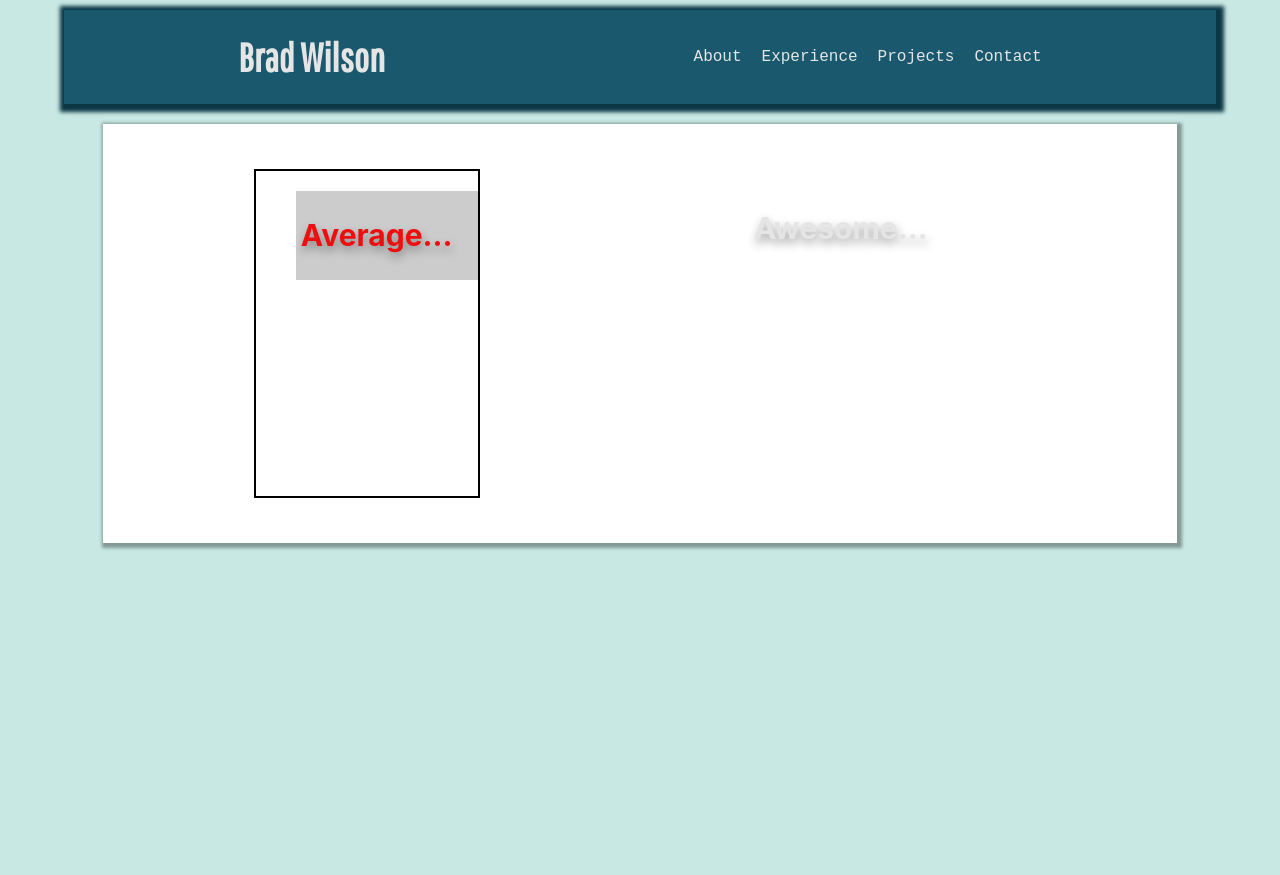
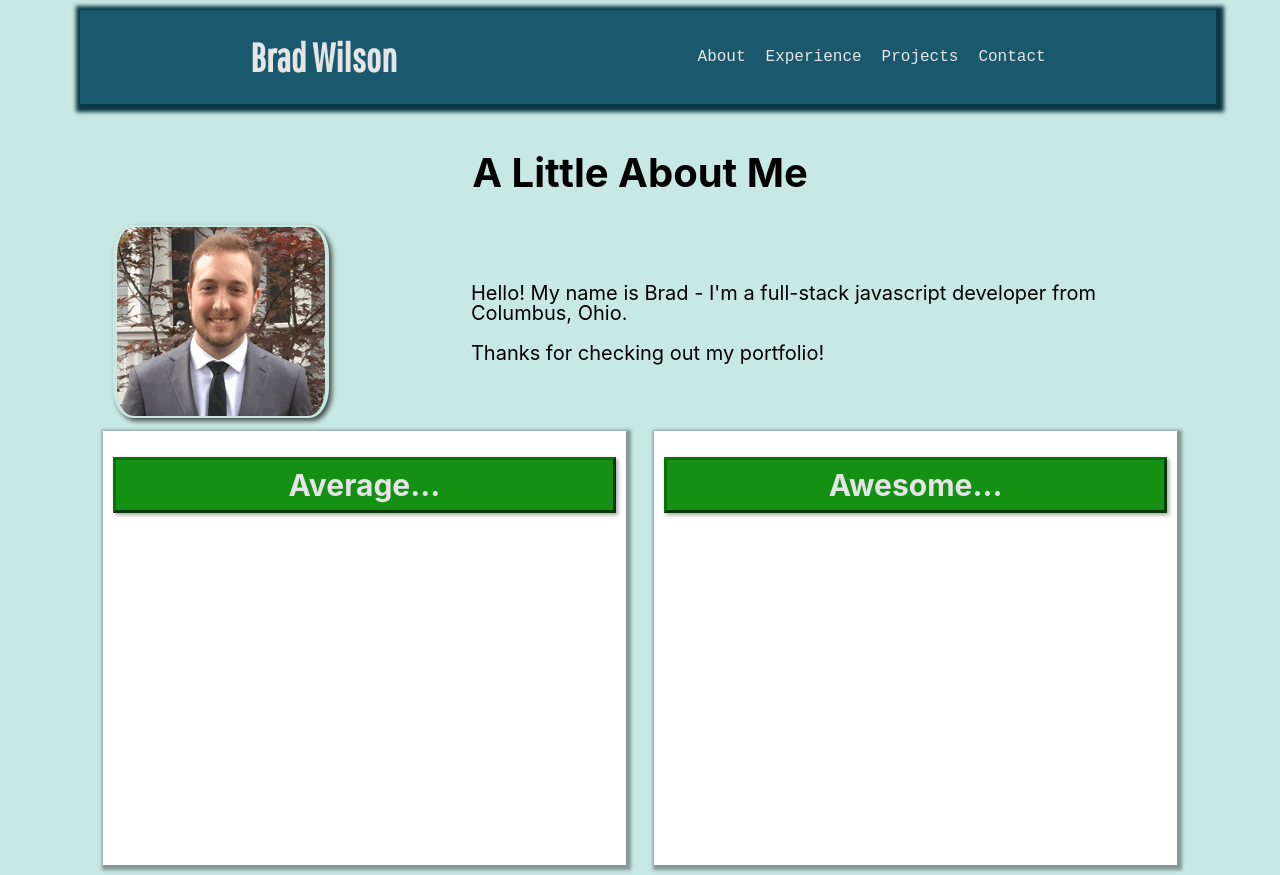
Before and after one commit to bnwilson/bnwilson.github.io, a React (Create React App) app: page / in a window 1280 px wide. Before the commit the page ends 800 px from the top, so only its background shows below. Built offline with nearby package versions, Linux system fonts and the light colour scheme; a web font is replaced by a local one.

Commit message:
Added navbar button formatting for handleNavClick() in App.js to highligh selected links

```diff
--- a/src/App.js
+++ b/src/App.js
@@ -20,6 +20,10 @@ function App() {
   function handleNavClick (event) {
     event.preventDefault();
     let mainContentKey = event.currentTarget.getAttribute('value');
+    let prevNav = document.querySelector('.navbar_button__active');
+    prevNav &&
+      prevNav.classList.toggle('navbar_button__active');
+    event.currentTarget.classList.toggle('navbar_button__active');
     setMain(mainContentKey);
   }
 
--- a/src/Components/About.jsx
+++ b/src/Components/About.jsx
@@ -1,6 +1,7 @@
 import React from 'react';
 import '../styles/styles.css';
 import '../styles/about.css';
+import {Logo} from './Header';
 
 function addRemoveHidden(elementClass) {
     const items = document.querySelectorAll(elementClass);
@@ -10,46 +11,60 @@ function addRemoveHidden(elementClass) {
         let item = items[i];
         item.classList.toggle('toggle-hidden');
         i === items.length - 1 ? clearInterval(interval) : i++;
-    }, 2000)
+    }, 1400)
 }
 
-function About () {
+function About (props) {
     const handleClick = (event) => {
         const value = event.currentTarget.getAttribute('value');
         value === "average" ?
-            addRemoveHidden('.about-list-avg li:not(:first-child)') :
-            addRemoveHidden('.about-list-awesome li:not(:first-child')
+            addRemoveHidden('.about-list-avg li') :
+            addRemoveHidden('.about-list-awesome li')
     }
 
     return (
-        <div>
+        <div className="about__content-wrapper">
+            {props.children}
+            <div className="about-me-wrapper">
+                <span className="about-me__subheader">
+                    <Logo/>
+                    <span className="about_text-box">
+                        <p className="about_text">
+                            Hello! My name is Brad - I'm a full-stack javascript developer
+                            from Columbus, Ohio.
+                            <br/><br/>
+                            Thanks for checking out my portfolio!
+                        </p>
+                    </span>
+                </span>
+            </div>
+            <div className="about-wrapper">
                 <span className="content_box">
-                <div className="about-list-avg">
-                    <ul>
-                        <li>
                     <h2
-                                    className="about-header"
+                        className="about-header average-title"
                         onClick={handleClick}
                         value="average"
                         >Average...
                     </h2>
-                        </li>
-                        <li className="about-hidden">>Golfer</li>
+                    <div className="about-list-avg">
+                        <ul>
+                            <li className="about-hidden">Golfer</li>
                             <li className="about-hidden">Bowler</li>
                             <li className="about-hidden">Gamer</li>
                             <li className="about-hidden">Guitarist</li>
                             <li className="about-hidden">Tinker</li>
                         </ul>
                     </div>
-                <ul className="about-list-awesome">
-                    <li>
+                </span>
+                <span className="content_box">
                     <h2
-                            className="about-header"
+                        className="about-header awesome-title"
                         onClick={handleClick}
                         value="awesome"
                         >Awesome...
                     </h2>
-                    </li>
+                    <div className="about-list-awesome">
+                        <ul>
                             <li className="about-hidden">Full-stack Javascript Developer</li>
                             <li className="about-hidden">Agile and Scrum practitioner</li>
                             <li className="about-hidden">Ping-Pong / Table Tennis-er</li>
@@ -58,7 +73,9 @@ function About () {
                             <li className="about-hidden">OAS Follower</li>
                             <li className="about-hidden">Friend</li>
                         </ul>
+                    </div>
                 </span>
+            </div>
         </div>
     )
 }
--- a/src/Components/Header.jsx
+++ b/src/Components/Header.jsx
@@ -14,12 +14,14 @@ export function Header(props) {
 
 export function Logo() {
     return (
+        <div>
             <a
                 className="header__image"
                 href="/"
             >
                 <img src={Image} alt="Brad"></img>
             </a>
+        </div>
     )
 }
 
--- a/src/styles/about.css
+++ b/src/styles/about.css
@@ -1,30 +1,27 @@
-.content_box *{
-    list-style-image: none;
-    list-style: none;
-}
 
-.content_box {
-    display: flex;
-    justify-content: space-evenly;
-    background-color: white;
-    box-shadow: var(--light-shadow) 2px 2px 3px 3px;
-    margin: 1rem .5rem;
-    padding: 2rem 0;
-
+.about__content-wrapper {
+    margin-top: .5rem;
 }
 
 .about-header {
-    justify-self: center;
+    text-align: center;
     cursor: pointer;
-    text-shadow: 1px 5px .5rem var(--light-shadow);
-    padding-right: 1rem;
+    padding: .5rem 10px;
+    margin: 1px .5rem;
+    border: 3px outset rgba(1, 105, 1, 0.698);
+    /* background-color: rgba(179, 180, 255, 0.5); */
+    background-color: rgb(20, 144, 20);
+    color: var(--off-white);
+    box-shadow: var(--light-shadow) 2px 2px 4px;
 }
 
 .about-header:hover {
-    text-shadow: 1px 5px 1rem rgb(251, 251, 172);
+    background-color: rgba(3, 194, 3, 0.698);
 }
 
 .about-hidden {
+    font-size: 1.5rem;
+    padding: 3px 0;
     visibility: hidden;
     opacity: 0%;
 }
@@ -37,33 +34,48 @@
 }
 
 .about-list-avg {
-    border: 2px solid black;
+
     margin: 5px;
 }
 
-.about-list-avg li:first-child {
-    background-color: rgba(55, 55, 55, .25);
-    justify-items: center;
-    font-weight: bold;
-    color: var(--button-color);
-    padding: 5px;
+.about-list-awesome {
+    margin: 2px;
 }
 
-.about-list-avg li:not(:first-child) {
-    padding: .25rem .5rem;
+.about-me__subheader {
+    display: grid;
+    grid-template-columns: 1fr 2fr;
+    gap: .25rem 1rem;
 }
 
-.about-list-awesome li:first-child {
-
-    font-weight: bold;
-    color: var(--off-white);
-    padding: 5px;
+.about_text-box {
+    display: flex;
+    align-content: center;
+    justify-content: center;
+    align-items: center;
 }
 
-.about-list-awesome li:not(:first-child) {
-    padding: .25rem .5rem;
+.about-wrapper {
+    display: grid;
+    grid-template-columns: 1fr 1fr;
+    gap: .2rem .4rem;
 }
 
+.content_box *{
+    list-style-image: none;
+    list-style: none;
+}
+
+.content_box {
+    display: flex;
+    flex-direction: column;
+    background-color: white;
+    box-shadow: var(--light-shadow) 2px 2px 3px 3px;
+    margin: .5rem .5rem;
+    padding: 1.25rem 0;
+}
+
+/* Animations */
 @keyframes about-list {
     0%   {opacity: 0%;}
     15%  {opacity: 10%;}
--- a/src/styles/styles.css
+++ b/src/styles/styles.css
@@ -3,15 +3,16 @@
     justify-content: space-around;
     padding: 0 2rem;
     background-color: var(--header-color);
-    margin: .5rem 0 .4rem;
+    margin: .5rem 0 .4rem .8rem;
     box-shadow: var(--header-color-shadow) 2px 2px 4px 6px;
 }
 
 .header__image img{
-    border: .1rem solid blue;
+    /* outline: .25rem solid blue; */
     border-radius: 1rem / 1.5rem;
-    padding: .2rem .2rem;
+    padding: .1rem .2rem;
     margin: 0 1rem;
+    box-shadow: rgba(10, 10, 10, .7) 3px 3px 5px;
 }
 
 .header__navbar {
@@ -104,6 +105,7 @@
 .main__content {
     width: 95%;
     margin: 0 auto;
+    padding-top: .5rem;
 }
 
 .main__content__about-box {
@@ -158,6 +160,11 @@
     color: white;
 }
 
+.navbar_button.navbar_button__active {
+    color: gold;
+    border-bottom: 2px solid gold;
+}
+
 .navbar_list {
     display: flex;
     align-self: center;
```
Lines whose indentation alone changed are shown as unchanged.
